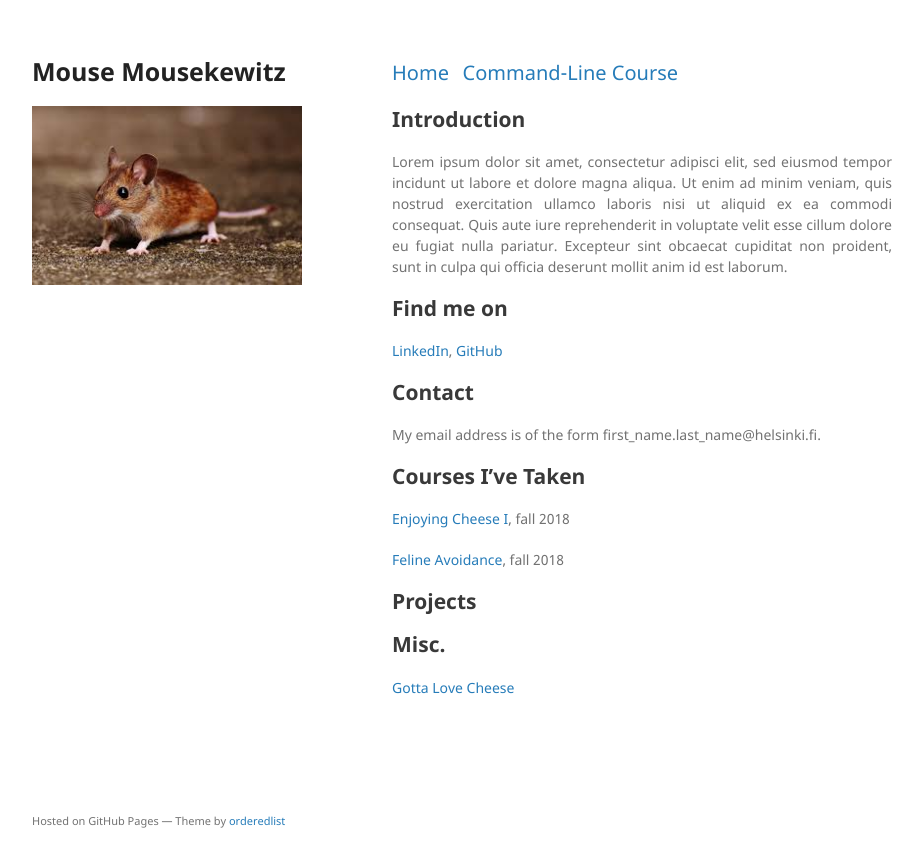
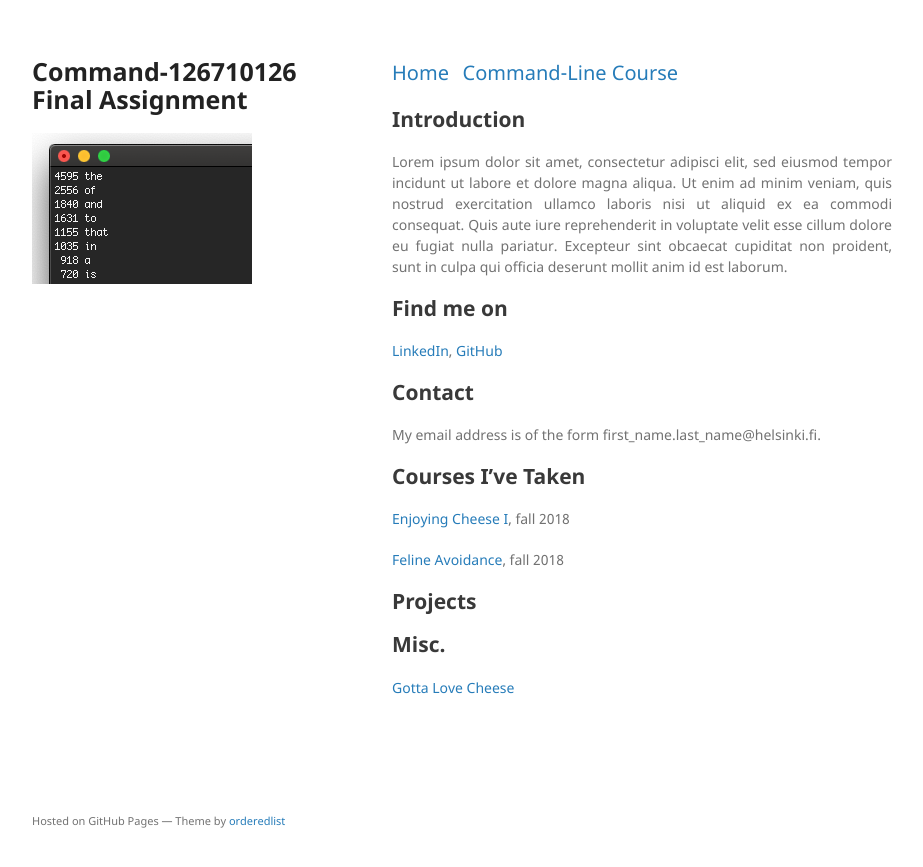
Before and after one commit to mristeli/mristeli.github.io, a Jekyll site: the page built from index.md, in a window 1280 px wide. Shown: the top 867 px of the page, without its empty margins (178-1101 px from the left). Built offline with Jekyll 4.4.1, drawn with Linux system fonts in a browser that asks for light colours; our own code applies the rules of GitHub Pages for plain Markdown files.

Commit message:
New logo & title

```diff
--- a/_config.yml
+++ b/_config.yml
@@ -1,6 +1,6 @@
-title: Mouse Mousekewitz
-logo: /assets/img/me.jpg
-description: This is Mouse Mousekewitz' homepage.
+title: Command-126710126 Final Assignment
+logo: /assets/img/freq.png
+description: Command-line tools for linguists report
 show_downloads: true
 google_analytics:
 theme: jekyll-theme-minimal
```
Also changed, not shown: assets/img/freq.png (added), assets/img/me.jpg (deleted).
